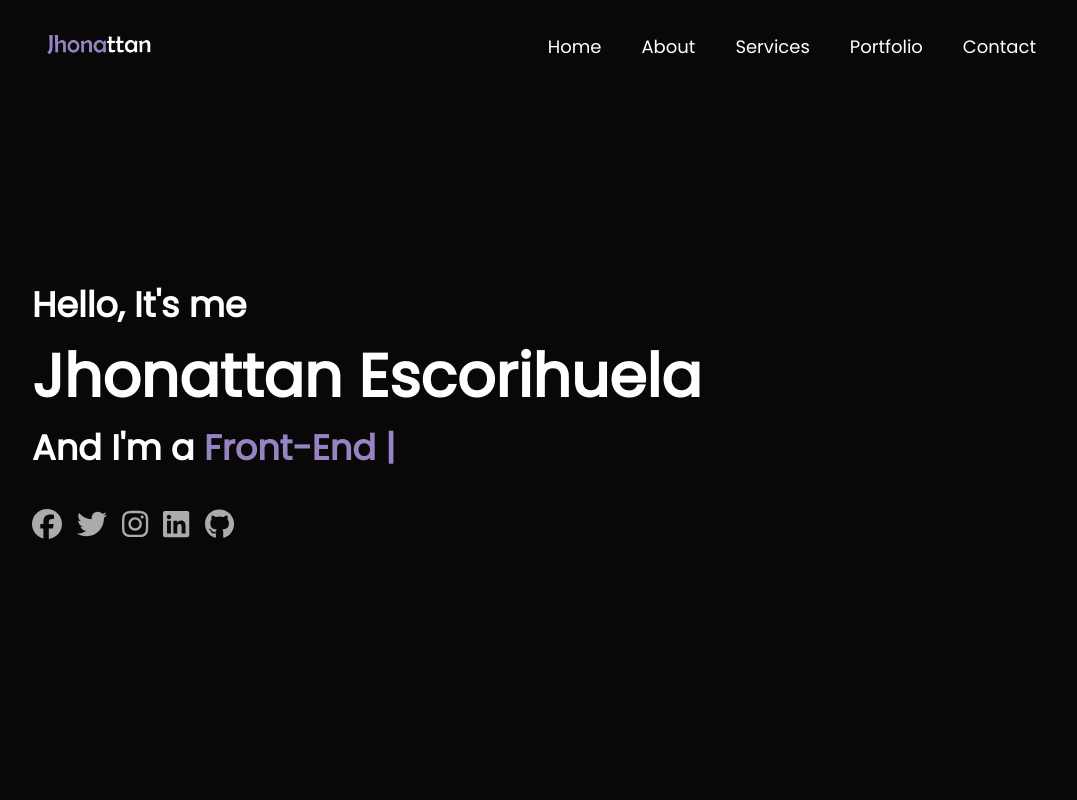
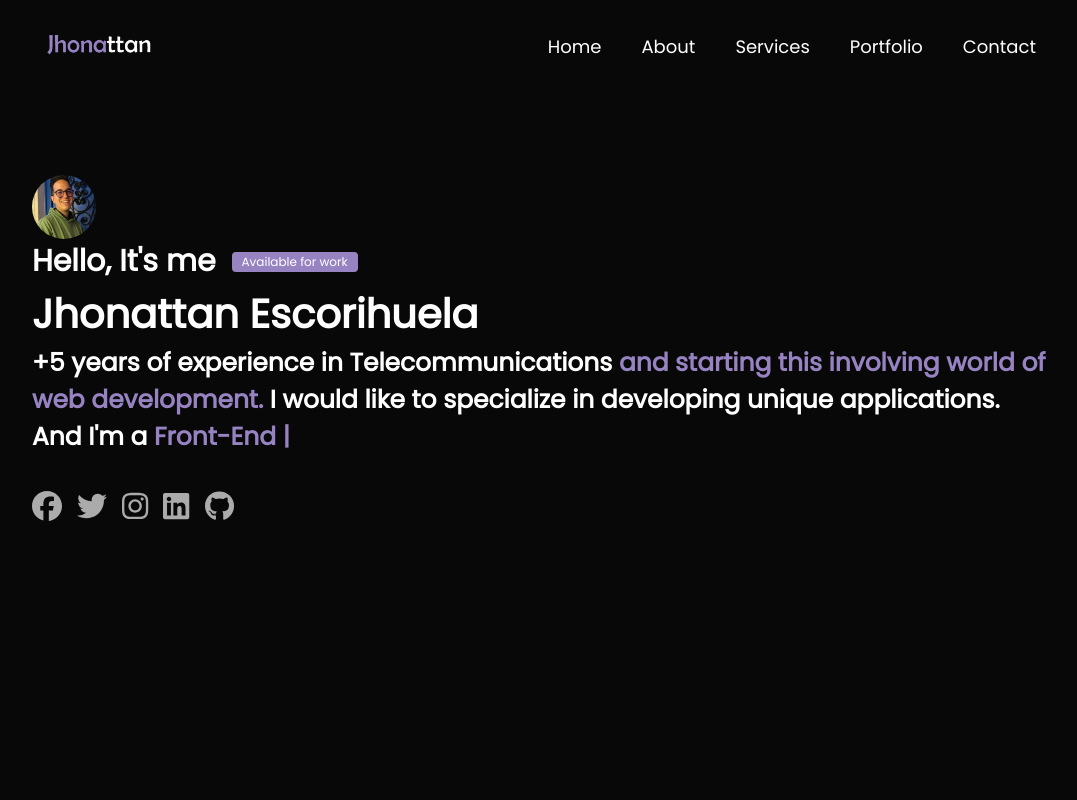
Before and after one commit to JhonattanEscorihuela/Portfolio_v2, a React (Vite) app: page / in a window 1280 px wide. Shown: the top 800 px of the page, without its empty margins (96-1173 px from the left). Built offline with nearby package versions, Linux system fonts and the light colour scheme.

Commit message:
header finish

```diff
--- a/index.html
+++ b/index.html
@@ -4,6 +4,7 @@
 <head>
     <meta charset="UTF-8">
     <meta name="viewport" content="width=device-width, initial-scale=1.0">
+    <link rel="icon" type="image/svg+xml" href="images/favicon.svg">
     <title>Jhonattan Escorihuela Portfolio</title>
 </head>
 
--- a/src/components/Header/Header.jsx
+++ b/src/components/Header/Header.jsx
@@ -31,10 +31,23 @@ function Header() {
         <div id="header">
             <div className="container">
                 <Nav />
+
                 <div className="header-text">
-                    <h3>Hello, It's me</h3>
-                    <h1>Jhonattan Escorihuela</h1>
-                    <h3>And I'm a <span ref={textRef} className="text"></span></h3>
+                    <div>
+                        <img className="rounded-full size-12 mb-4" src="images/perfil.jpg" alt="midudev photo" />
+                    </div>
+                    <h4 className='gap-x-4'>Hello, It's me <a className="flex justify-center items-center" href="https://www.linkedin.com/in/jhonattanescorihuela/" target="_blank">
+                        <span className="text-xs font-medium me-2 px-2.5 py-0.5 rounded bg-blue-600 text-white dark:bg-blue-900 dark:text-blue-300">Available for work</span>
+                    </a></h4>
+                    <h2>Jhonattan Escorihuela</h2>
+                    <h5>+5 years of experience in Telecommunications
+                        <span> and starting this involving world of web development.
+                        </span> I would like to specialize in developing unique applications.
+                        <div>
+                            And I'm a <span ref={textRef} className="text">
+                            </span>
+                        </div>
+                    </h5>
                 </div>
                 <SocialIcons />
             </div>
--- a/src/components/Header/Header.styles.css
+++ b/src/components/Header/Header.styles.css
@@ -25,24 +25,95 @@ body {
     padding: 20px 10%;
 }
 
+.header-text h4 a {
+    color: inherit;
+    text-decoration: inherit;
+}
+
+.header-text h4.gap-x-4 {
+    display: flex;
+    column-gap: 1rem;
+}
+
+.flex {
+    display: flex;
+}
+
+.justify-center {
+    justify-content: center;
+}
+
+.items-center {
+    align-items: center;
+}
+
+.text-white {
+    --tw-text-opacity: 1;
+    color: rgb(255 255 255 / var(--tw-text-opacity));
+}
+
+.font-medium {
+    font-weight: 500;
+}
+
+.text-xs {
+    font-size: .75rem;
+    line-height: 1rem;
+}
+
+.py-0\.5 {
+    padding-top: 0.125rem;
+    padding-bottom: 0.125rem;
+}
+
+.px-2\.5 {
+    padding-left: 0.625rem;
+    padding-right: 0.625rem;
+}
+
+.bg-blue-600 {
+    background-color: #9783C2;
+}
+
+.rounded {
+    border-radius: 0.25rem;
+}
+
+.me-2 {
+    margin-inline-end: 0.5rem;
+}
 
 
-.header-text h3 span {
+.header-text h5 span {
     color: #9783C2;
 }
 
 .header-text {
-    margin-top: 20%;
+    margin-top: 10%;
     font-size: 30px;
 }
 
-.header-text h1 {
-    font-size: 60px;
+.header-text h2 {
+    font-size: 40px;
     /* margin-top: 20px; */
 }
 
 .fa-icon {
     display: none;
+}
+
+.rounded-full {
+    border-radius: 9999px;
+}
+
+.size-12 {
+    width: 4rem;
+    height: 4rem;
+}
+
+img {
+    max-width: 100%;
+    display: block;
 }
 
 @media only screen and (max-width: 600px) {
@@ -75,4 +146,19 @@ body {
         left: 25px;
         cursor: pointer;
     }
+
+    .state {
+        font-size: 10px;
+
+
+    }
+
+    .header-text h2 {
+        font-size: 26px;
+    }
+
+    .size-12 {
+        width: 3rem;
+        height: 3rem;
+    }
 }
--- a/src/components/MyWork/Portfolio.styles.css
+++ b/src/components/MyWork/Portfolio.styles.css
@@ -1,7 +1,6 @@
 #portfolio {
     padding: 0px 0;
 }
-
 
 .sub-title {
     font-size: 60px;
--- a/src/components/Social-icons/Social-icons.jsx
+++ b/src/components/Social-icons/Social-icons.jsx
@@ -6,19 +6,19 @@ import './Social-icons.styles.css'
 function SocialIcons() {
     return (
         <div className="social-icons">
-            <a href="https://www.facebook.com/JhonattanEscorihuela">
+            <a href="https://www.facebook.com/JhonattanEscorihuela" target="_blank">
                 <FontAwesomeIcon icon={faFacebook} />
             </a>
-            <a href="https://twitter.com/Jrescorihuela">
+            <a href="https://twitter.com/Jrescorihuela" target="_blank">
                 <FontAwesomeIcon icon={faTwitter} />
             </a>
-            <a href="https://www.instagram.com/jhonattanescorihuela/">
+            <a href="https://www.instagram.com/jhonattanescorihuela/" target="_blank">
                 <FontAwesomeIcon icon={faInstagram} />
             </a>
-            <a href="https://www.linkedin.com/in/jhonattanescorihuela/">
+            <a href="https://www.linkedin.com/in/jhonattanescorihuela/" target="_blank">
                 <FontAwesomeIcon icon={faLinkedin} />
             </a>
-            <a href="https://github.com/JhonattanEscorihuela">
+            <a href="https://github.com/JhonattanEscorihuela" target="_blank">
                 <FontAwesomeIcon icon={faGithub} />
             </a>
         </div>
```
Also changed, not shown: images/favicon.svg (added), images/perfil.jpg (added).
